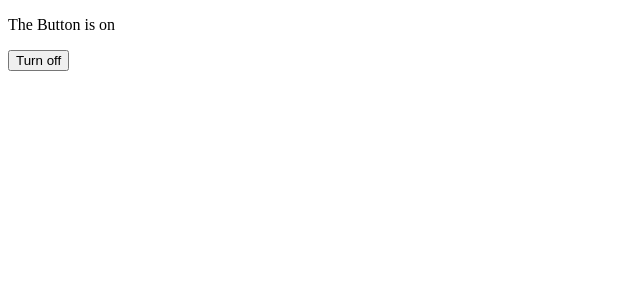
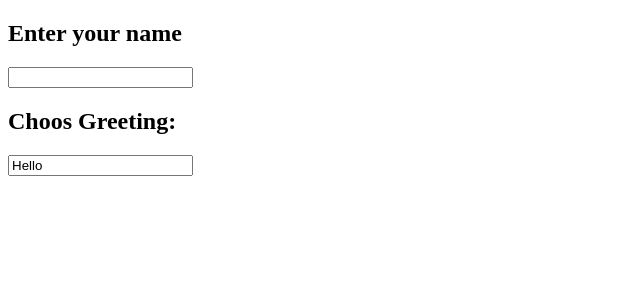
Before and after one commit to nurmoha251-droid/excise-3, a React (Vite) app: page / in a window 1280 px wide. Shown: the top 300 px of the page, without its empty margins (0-640 px from the left). Built offline with nearby package versions, Linux system fonts and the light colour scheme.

Commit message:
Add files via upload

```diff
--- a/src/App.jsx
+++ b/src/App.jsx
@@ -1,20 +1,39 @@
-import { useState } from "react";
-
+import {useEffect, useState} from 'react'
 
 function App(){
-const[turn,setTurn]= useState(false)
-const forTurn = ()=> {
-setTurn(!turn)
-}
+const [useeffect,setUseeffect] = useState("")
+
+const [user, setUser]= useState("Hello")
+      useEffect(() => {
+document.title=   [useeffect , user ] ;
+
+      });
+
+      // useEffect(()=>{
+      //    document.title=;
+
+      // })
 
 
 return(
-  <>
-    <p >The Button is  {turn ? 'off' : 'on'} </p>
 
-    <button on onClick={forTurn}>Turn {turn ? 'on' : 'off'}</button>
-  </>
+      <>
+
+            <h2>Enter your name</h2>
+            <input
+             type="text"
+             value={useeffect}
+             onChange={(e)=>setUseeffect(e.target.value)} />
+            <h2>Choos Greeting:</h2>
+            <input
+             type="text"
+             value={user}
+             onChange={(e)=>setUser(e.target.value)} />
+
+
+      </>
 )
+
 
 
 
```
